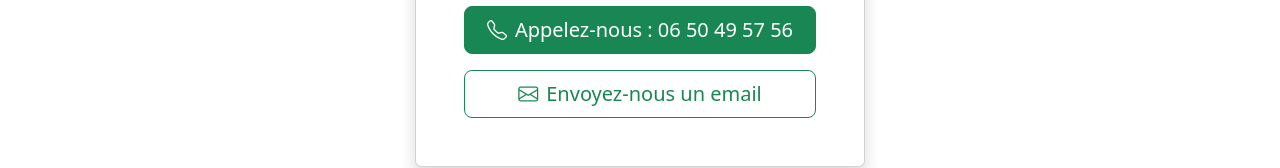
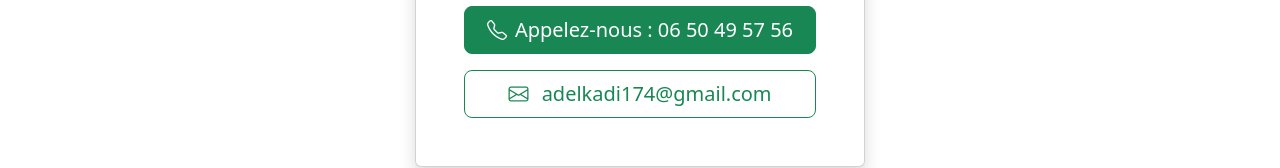
Before and after one commit to yayaoui/ecoplus, an Angular app: page /contact in a window 1280 px wide. Shown: the part 435-603 px from the top of the page. Built offline with nearby package versions, Linux system fonts and the light colour scheme.

Commit message:
add gmail

```diff
--- a/src/app/components/contact/contact.component.html
+++ b/src/app/components/contact/contact.component.html
@@ -14,7 +14,7 @@
                 <i class="bi bi-telephone me-2"></i>Appelez-nous : 06 50 49 57 56
               </a>
               <a href="mailto:adelkadi174&#64;gmail.com" class="btn btn-outline-success btn-lg">
-                <i class="bi bi-envelope me-2"></i>Envoyez-nous un email <!---: adelkadi174&#64;gmail.com -->
+                <i class="bi bi-envelope me-2"></i> adelkadi174&#64;gmail.com
               </a>
             </div>
           </div>
```
